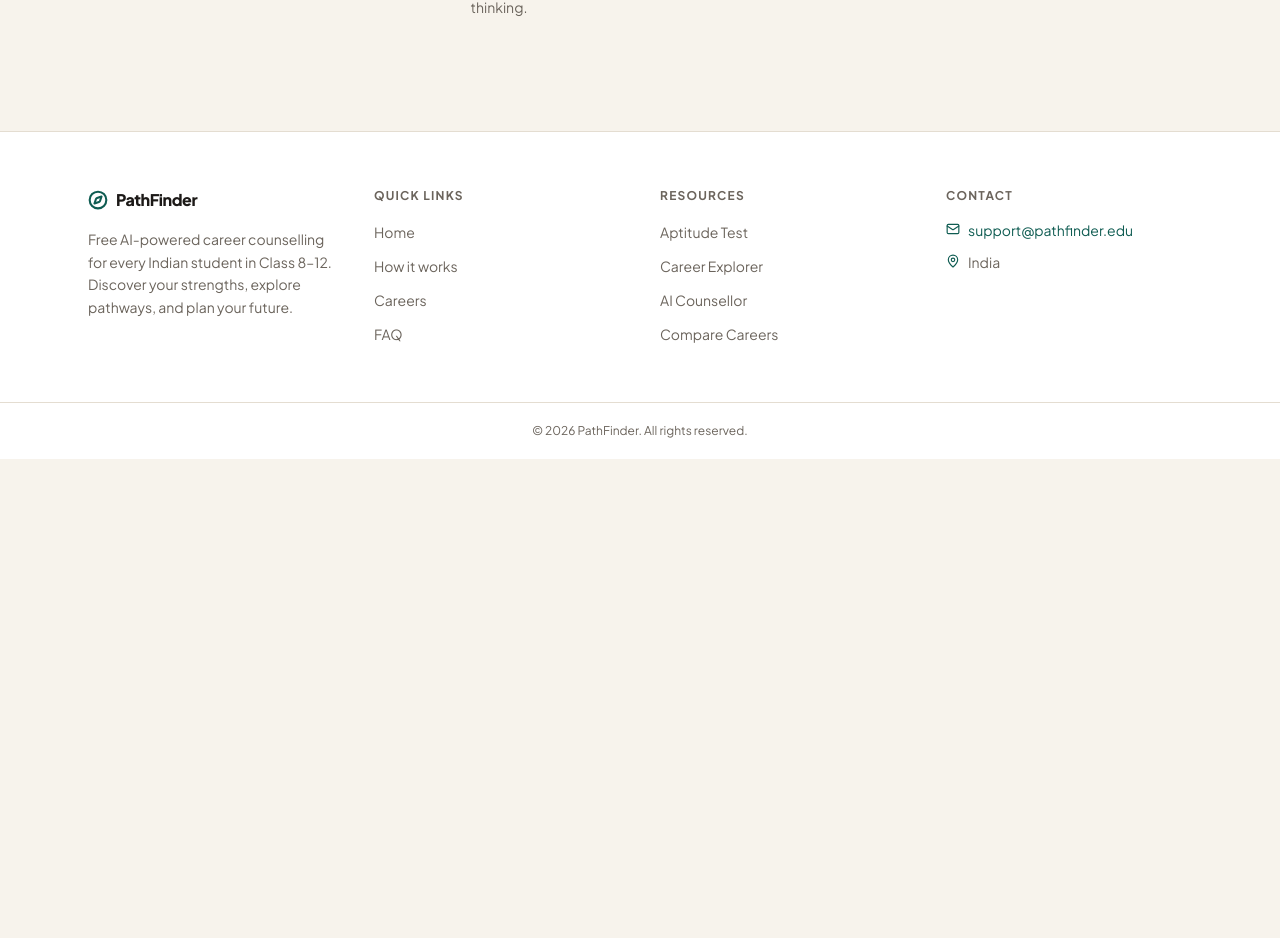
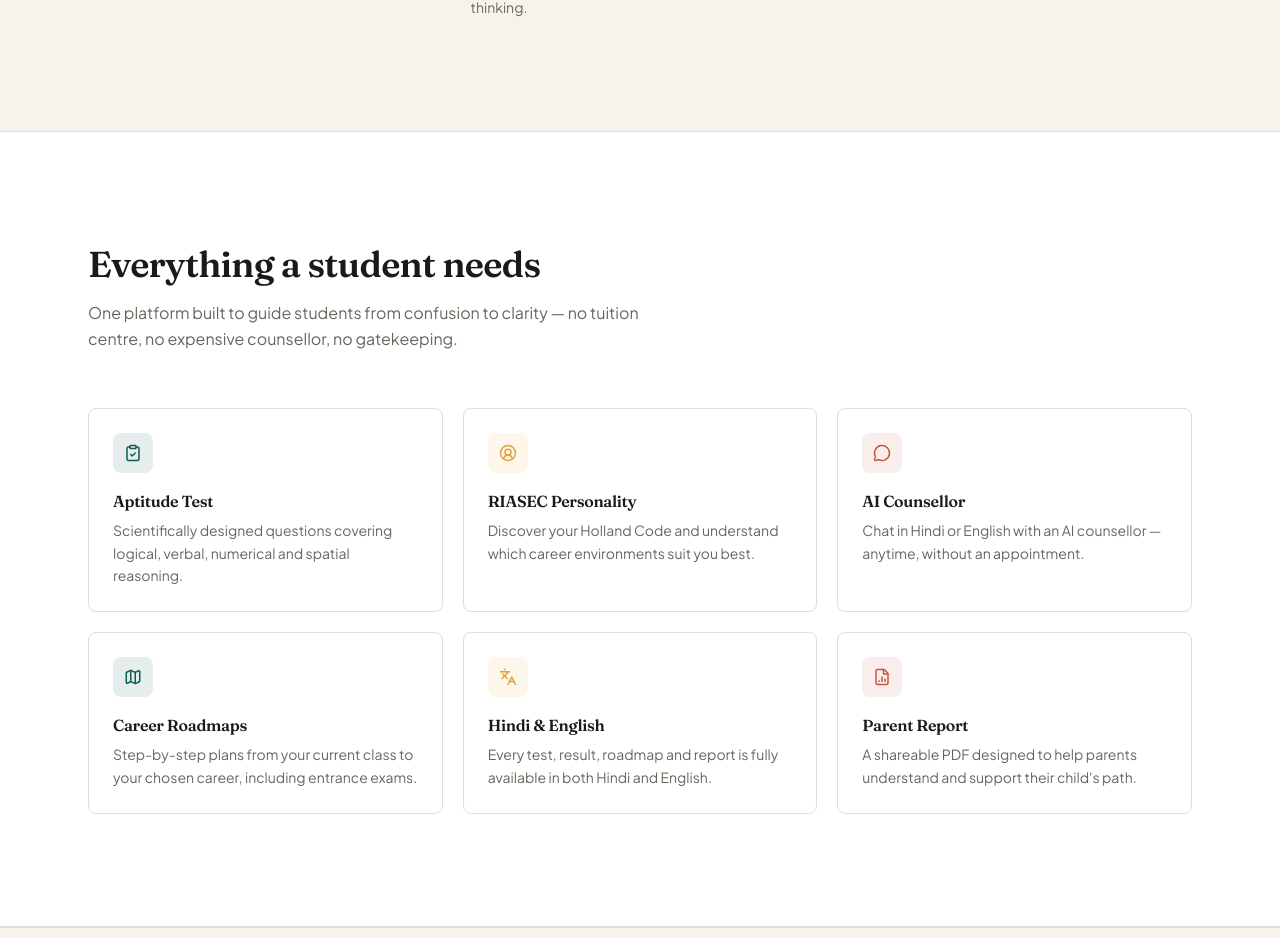
Before and after one commit to ashwinalwa30/Ai-career-counselling-platform, a React (Vite) app in the folder frontend/: page / in a window 1280 px wide. Shown: the part 1859-2797 px from the top of the page. Before the commit the page ends 2318 px from the top, so only its background shows below. Built offline with nearby package versions, Linux system fonts and the light colour scheme.

Commit message:
feat: add features grid and animated stats

```diff
--- /dev/null
+++ b/frontend/src/components/landing/Features.jsx
@@ -0,0 +1,118 @@
+/*
+  Features — six capability cards arranged in a 3-column grid.
+  Icon accent colours cycle through teal, marigold, and terracotta so the
+  grid has visual rhythm without being monotonous. Each card lifts on hover.
+*/
+import { motion } from 'framer-motion'
+import {
+  ClipboardCheck, UserCircle2, MessageCircle,
+  Map, Languages, FileBarChart2,
+} from 'lucide-react'
+
+const FEATURES = [
+  {
+    icon:        ClipboardCheck,
+    title:       'Aptitude Test',
+    description: 'Scientifically designed questions covering logical, verbal, numerical and spatial reasoning.',
+    accent:      'teal',
+  },
+  {
+    icon:        UserCircle2,
+    title:       'RIASEC Personality',
+    description: 'Discover your Holland Code and understand which career environments suit you best.',
+    accent:      'marigold',
+  },
+  {
+    icon:        MessageCircle,
+    title:       'AI Counsellor',
+    description: 'Chat in Hindi or English with an AI counsellor — anytime, without an appointment.',
+    accent:      'terracotta',
+  },
+  {
+    icon:        Map,
+    title:       'Career Roadmaps',
+    description: 'Step-by-step plans from your current class to your chosen career, including entrance exams.',
+    accent:      'teal',
+  },
+  {
+    icon:        Languages,
+    title:       'Hindi & English',
+    description: 'Every test, result, roadmap and report is fully available in both Hindi and English.',
+    accent:      'marigold',
+  },
+  {
+    icon:        FileBarChart2,
+    title:       'Parent Report',
+    description: 'A shareable PDF designed to help parents understand and support their child\'s path.',
+    accent:      'terracotta',
+  },
+]
+
+// Pre-built class strings — dynamic `text-${accent}` won't be purged by Tailwind
+const ACCENT = {
+  teal:       { bg: 'bg-teal/10',       text: 'text-teal',       border: 'hover:border-teal/40'       },
+  marigold:   { bg: 'bg-marigold/10',   text: 'text-marigold',   border: 'hover:border-marigold/40'   },
+  terracotta: { bg: 'bg-terracotta/10', text: 'text-terracotta', border: 'hover:border-terracotta/40' },
+}
+
+function FeatureCard({ feature, index }) {
+  const a = ACCENT[feature.accent]
+
+  return (
+    <motion.div
+      className={`
+        group bg-surface border border-edge rounded-lg p-6
+        transition-all duration-200 hover:-translate-y-0.5 hover:shadow-md
+        ${a.border}
+      `}
+      initial={{ opacity: 0, y: 20 }}
+      whileInView={{ opacity: 1, y: 0 }}
+      viewport={{ once: true, amount: 0.3 }}
+      transition={{ duration: 0.45, delay: index * 0.07 }}
+    >
+      {/* Icon badge */}
+      <span className={`inline-flex w-10 h-10 rounded-lg ${a.bg} items-center justify-center mb-4`}>
+        <feature.icon size={18} className={a.text} />
+      </span>
+
+      <h3 className="font-semibold text-ink text-base mb-1.5">{feature.title}</h3>
+      <p className="text-sm text-muted font-sans leading-relaxed">{feature.description}</p>
+    </motion.div>
+  )
+}
+
+function Features() {
+  return (
+    <section className="bg-surface border-t border-b border-edge py-20 md:py-28">
+      <div className="max-w-6xl mx-auto px-4 sm:px-6">
+
+        {/* Section heading */}
+        <motion.div
+          className="max-w-xl mb-14"
+          initial={{ opacity: 0, y: 20 }}
+          whileInView={{ opacity: 1, y: 0 }}
+          viewport={{ once: true, amount: 0.4 }}
+          transition={{ duration: 0.5 }}
+        >
+          <h2 className="text-3xl sm:text-4xl font-semibold text-ink mb-4">
+            Everything a student needs
+          </h2>
+          <p className="text-muted text-base font-sans leading-relaxed">
+            One platform built to guide students from confusion to clarity — no tuition
+            centre, no expensive counsellor, no gatekeeping.
+          </p>
+        </motion.div>
+
+        {/* Feature cards grid */}
+        <div className="grid grid-cols-1 sm:grid-cols-2 lg:grid-cols-3 gap-5">
+          {FEATURES.map((feature, i) => (
+            <FeatureCard key={feature.title} feature={feature} index={i} />
+          ))}
+        </div>
+
+      </div>
+    </section>
+  )
+}
+
+export default Features
--- /dev/null
+++ b/frontend/src/components/landing/StatsCounter.jsx
@@ -0,0 +1,59 @@
+/*
+  StatsCounter — a horizontal band of four numbers that count up when scrolled
+  into view. Uses the useCountUp hook with requestAnimationFrame for a smooth,
+  performant animation. Numbers use Indian locale formatting (en-IN).
+*/
+import { motion } from 'framer-motion'
+import useCountUp from '../../hooks/useCountUp'
+
+const STATS = [
+  { target: 48500,  suffix: '+',  label: 'Students guided'    },
+  { target: 120,    suffix: '+',  label: 'Careers covered'    },
+  { target: 210000, suffix: '+',  label: 'Tests completed'    },
+  { target: 380,    suffix: '+',  label: 'Schools reached'    },
+]
+
+/*
+  SingleCounter — isolated so each stat has its own ref and useCountUp instance.
+  Putting all four in one component would mean a single ref and a single trigger.
+*/
+function SingleCounter({ stat, index }) {
+  const { count, ref } = useCountUp(stat.target, 1600)
+
+  // Format the number in Indian locale: 2,10,000 not 210,000
+  const formatted = new Intl.NumberFormat('en-IN').format(count)
+
+  return (
+    <motion.div
+      ref={ref}
+      className="flex flex-col items-center text-center gap-2 py-4"
+      initial={{ opacity: 0, y: 16 }}
+      whileInView={{ opacity: 1, y: 0 }}
+      viewport={{ once: true, amount: 0.5 }}
+      transition={{ duration: 0.45, delay: index * 0.1 }}
+    >
+      {/* The big animated number */}
+      <p className="font-serif text-4xl sm:text-5xl font-semibold text-teal leading-none">
+        {formatted}{stat.suffix}
+      </p>
+
+      <p className="text-sm text-muted font-sans">{stat.label}</p>
+    </motion.div>
+  )
+}
+
+function StatsCounter() {
+  return (
+    <section className="bg-paper border-t border-b border-edge py-14">
+      <div className="max-w-5xl mx-auto px-4 sm:px-6">
+        <div className="grid grid-cols-2 md:grid-cols-4 gap-6 divide-y-0 md:divide-x md:divide-edge">
+          {STATS.map((stat, i) => (
+            <SingleCounter key={stat.label} stat={stat} index={i} />
+          ))}
+        </div>
+      </div>
+    </section>
+  )
+}
+
+export default StatsCounter
--- /dev/null
+++ b/frontend/src/hooks/useCountUp.js
@@ -0,0 +1,41 @@
+/*
+  useCountUp — animates a number from 0 to `target` once the returned `ref`
+  is scrolled into view. Uses requestAnimationFrame with an ease-out curve
+  so the counter rushes up and settles smoothly at the end.
+*/
+import { useState, useEffect, useRef } from 'react'
+import { useInView } from 'framer-motion'
+
+function useCountUp(target, duration = 1800) {
+  const ref     = useRef(null)
+  const isInView = useInView(ref, { once: true, amount: 0.5 })
+  const [count, setCount] = useState(0)
+
+  useEffect(() => {
+    if (!isInView) return
+
+    let startTime = null
+
+    function step(timestamp) {
+      if (!startTime) startTime = timestamp
+      const elapsed  = timestamp - startTime
+      const progress = Math.min(elapsed / duration, 1)
+
+      // Ease-out cubic: fast at start, slows near the target
+      const eased = 1 - Math.pow(1 - progress, 3)
+      setCount(Math.floor(eased * target))
+
+      if (progress < 1) {
+        requestAnimationFrame(step)
+      } else {
+        setCount(target)   // ensure we land exactly on target
+      }
+    }
+
+    requestAnimationFrame(step)
+  }, [isInView, target, duration])
+
+  return { count, ref }
+}
+
+export default useCountUp
--- a/frontend/src/pages/Home.jsx
+++ b/frontend/src/pages/Home.jsx
@@ -5,6 +5,8 @@ import Footer        from '../components/layout/Footer'
 import Hero          from '../components/landing/Hero'
 import WhyItMatters  from '../components/landing/WhyItMatters'
 import HowItWorks    from '../components/landing/HowItWorks'
+import Features      from '../components/landing/Features'
+import StatsCounter  from '../components/landing/StatsCounter'
 
 function Home() {
   return (
@@ -14,7 +16,9 @@ function Home() {
         <Hero />
         <WhyItMatters />
         <HowItWorks />
-        {/* More sections coming: Features, CareerStreams, Testimonials, FAQ, CTA */}
+        <Features />
+        <StatsCounter />
+        {/* More sections coming: CareerStreams, Testimonials, FAQ, CTA */}
       </main>
       <Footer />
     </>
```
